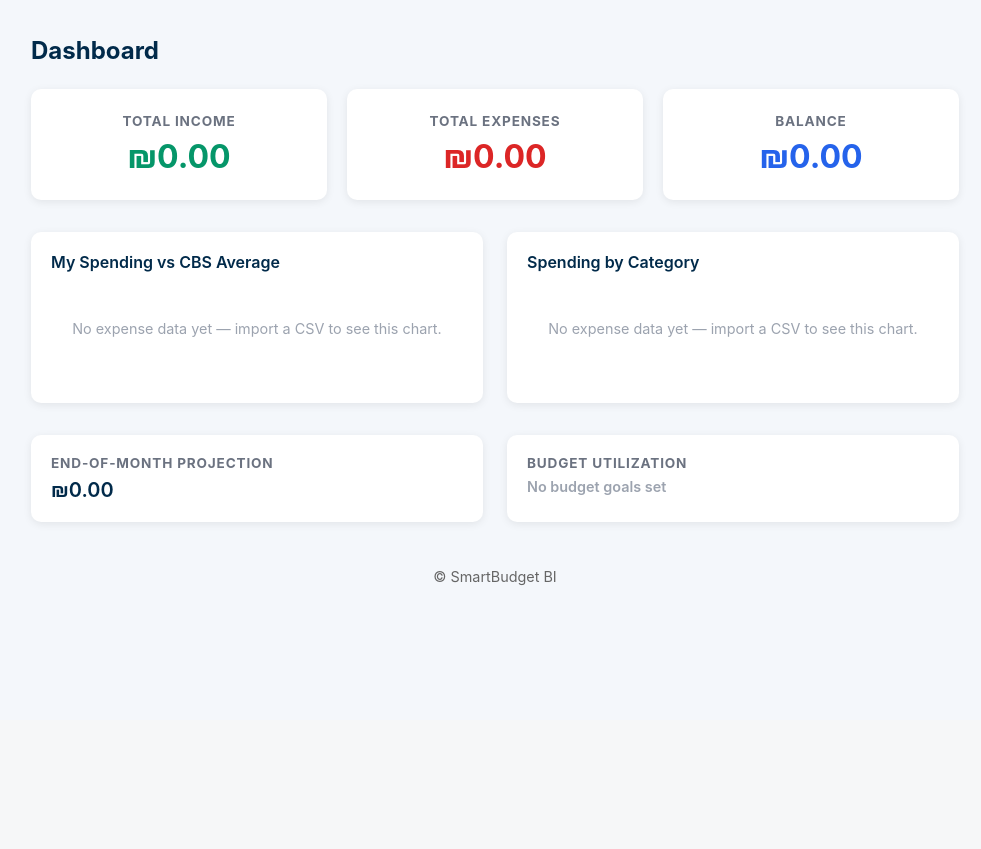
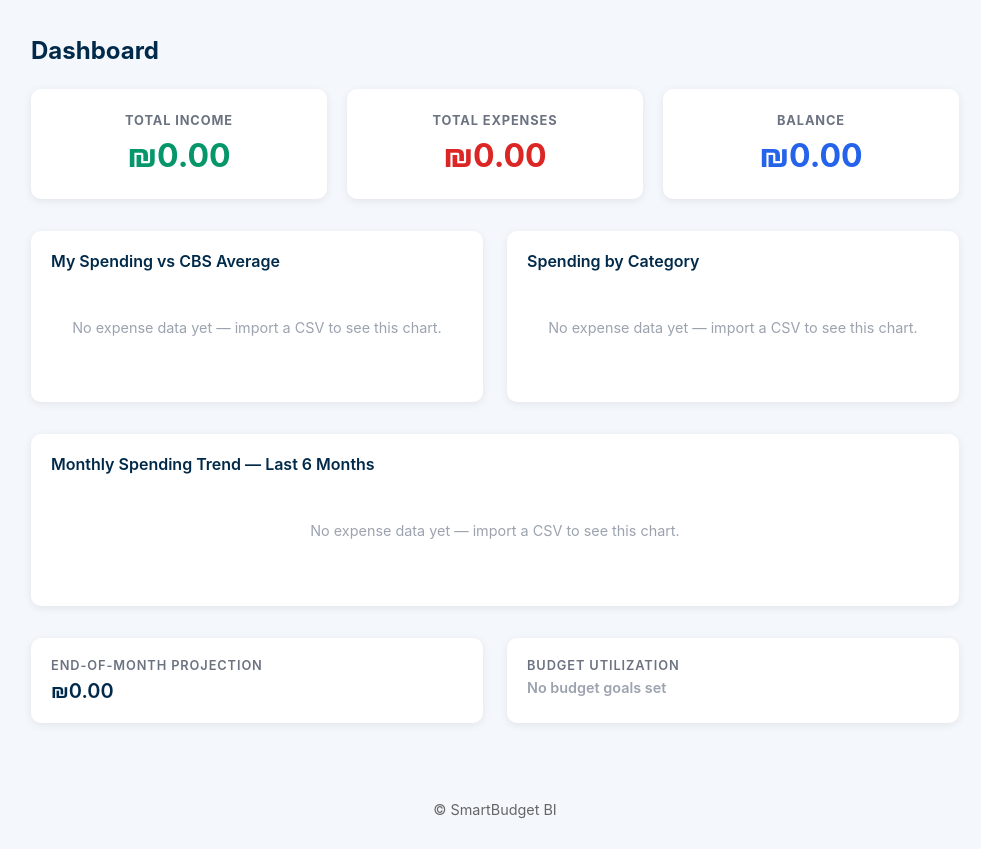
Before and after one commit to leenabuleil04-ctrl/smartbudget-bi, a Flask app: page /dashboard in a window 1280 px wide. Shown: the part 80-929 px from the top of the page, without its empty margins (145-1126 px from the left). Before the commit the page ends 666 px from the top, so only its background shows below. Run offline with Flask 3, Linux system fonts and the light colour scheme; the visitor is signed in with stand-in values (Sample User, id 1).

Commit message:
Add monthly trend, spending alerts, and category drill-down to dashboard
- analytics.py: compute_monthly_trend groups expenses by calendar month
  for the last 6 months; compute_spending_alerts flags any category
  whose spending rose >20% vs last month
- app.py: pass trend_labels/trend_values, alerts, and full transactions
  list to the dashboard template
- dashboard.html: teal line chart for monthly trend (full-width row),
  amber alert banners above the charts, clickable pie slices that open
  a filtered transaction table below with smooth scroll; navy/teal style
  kept throughout

Co-Authored-By: Claude Sonnet 4.6 <noreply@anthropic.com>

```diff
--- a/app.py
+++ b/app.py
@@ -5,7 +5,7 @@ from supabase_auth.errors import AuthApiError
 from models.supabase_client import get_supabase_client
 from services.csv_parser import parse_csv
 from services.categorizer import categorize_transactions, ALLOWED_CATEGORIES
-from services.analytics import compute_metrics, CATEGORY_ORDER
+from services.analytics import compute_metrics, compute_monthly_trend, compute_spending_alerts, CATEGORY_ORDER
 
 app = Flask(__name__)
 app.secret_key = config.FLASK_SECRET_KEY or os.urandom(24)
@@ -46,6 +46,12 @@ def dashboard():
     cat_labels = CATEGORY_ORDER
     cat_values = [metrics['by_category'].get(c, 0) for c in cat_labels]
 
+    # monthly trend (last 6 months)
+    trend_labels, trend_values = compute_monthly_trend(transactions)
+
+    # spending alerts vs last month
+    alerts = compute_spending_alerts(transactions)
+
     # CBS benchmark data per category (uses category + monthly_avg columns)
     cbs_by_category = {}
     try:
@@ -78,6 +84,10 @@ def dashboard():
         cat_values=cat_values,
         cbs_values=cbs_values,
         budget_utilization=budget_util,
+        trend_labels=trend_labels,
+        trend_values=trend_values,
+        alerts=alerts,
+        transactions=transactions,
     )
 
 
--- a/templates/dashboard.html
+++ b/templates/dashboard.html
@@ -2,94 +2,99 @@
 {% block content %}
 
 <style>
+  /* ── layout helpers ── */
   .summary-grid {
     display: grid;
     grid-template-columns: repeat(auto-fit, minmax(200px, 1fr));
     gap: 1.25rem;
     margin-bottom: 2rem;
   }
-  .summary-card {
-    background: #fff;
-    border-radius: 10px;
-    padding: 1.5rem 1.25rem;
-    box-shadow: 0 2px 8px rgba(0,0,0,0.08);
-    text-align: center;
-  }
-  .summary-card h3 {
-    font-size: 0.85rem;
-    text-transform: uppercase;
-    letter-spacing: .06em;
-    color: #6b7280;
-    margin: 0 0 .5rem;
-  }
-  .summary-card .amount {
-    font-size: 2rem;
-    font-weight: 700;
-    color: #012a4a;
-  }
-  .summary-card.income .amount  { color: #059669; }
-  .summary-card.expenses .amount { color: #dc2626; }
-  .summary-card.balance .amount  { color: #2563eb; }
-
   .charts-grid {
     display: grid;
     grid-template-columns: 1fr 1fr;
     gap: 1.5rem;
     margin-bottom: 2rem;
   }
-  @media (max-width: 700px) {
-    .charts-grid { grid-template-columns: 1fr; }
-  }
-  .chart-card {
-    background: #fff;
-    border-radius: 10px;
-    padding: 1.25rem;
-    box-shadow: 0 2px 8px rgba(0,0,0,0.08);
-  }
-  .chart-card h3 {
-    font-size: 1rem;
-    font-weight: 600;
-    color: #012a4a;
-    margin: 0 0 1rem;
-  }
   .info-grid {
     display: grid;
     grid-template-columns: 1fr 1fr;
     gap: 1.5rem;
+    margin-bottom: 2rem;
   }
   @media (max-width: 700px) {
-    .info-grid { grid-template-columns: 1fr; }
+    .charts-grid, .info-grid { grid-template-columns: 1fr; }
   }
-  .info-card {
+
+  /* ── cards ── */
+  .summary-card, .chart-card, .info-card, .alert-card, .drilldown-card {
     background: #fff;
     border-radius: 10px;
-    padding: 1.25rem;
     box-shadow: 0 2px 8px rgba(0,0,0,0.08);
   }
+  .summary-card { padding: 1.5rem 1.25rem; text-align: center; }
+  .chart-card   { padding: 1.25rem; }
+  .info-card    { padding: 1.25rem; }
+  .alert-card   { padding: 1.25rem 1.5rem; margin-bottom: 2rem; }
+  .drilldown-card { padding: 1.25rem; margin-bottom: 2rem; }
+
+  /* ── summary card amounts ── */
+  .summary-card h3 {
+    font-size: 0.8rem; text-transform: uppercase; letter-spacing: .07em;
+    color: #6b7280; margin: 0 0 .5rem;
+  }
+  .summary-card .amount { font-size: 2rem; font-weight: 700; color: #012a4a; }
+  .summary-card.income .amount   { color: #059669; }
+  .summary-card.expenses .amount { color: #dc2626; }
+  .summary-card.balance .amount  { color: #2563eb; }
+
+  /* ── chart card headings ── */
+  .chart-card h3, .info-card h3, .drilldown-card h3 {
+    font-size: 1rem; font-weight: 600; color: #012a4a; margin: 0 0 1rem;
+  }
   .info-card h3 {
-    font-size: 0.85rem;
-    text-transform: uppercase;
-    letter-spacing: .06em;
-    color: #6b7280;
-    margin: 0 0 .4rem;
+    font-size: 0.8rem; text-transform: uppercase; letter-spacing: .07em;
+    color: #6b7280; margin: 0 0 .4rem;
   }
-  .info-card p {
-    font-size: 1.25rem;
-    font-weight: 600;
-    color: #012a4a;
-    margin: 0;
+  .info-card p { font-size: 1.25rem; font-weight: 600; color: #012a4a; margin: 0; }
+
+  /* ── alerts ── */
+  .alert-card h3 { font-size: 1rem; font-weight: 600; color: #012a4a; margin: 0 0 .75rem; }
+  .alert-item {
+    display: flex; align-items: flex-start; gap: .5rem;
+    padding: .5rem .75rem; margin-bottom: .5rem;
+    background: #fff7ed; border-left: 3px solid #f59e0b;
+    border-radius: 6px; color: #92400e; font-size: .9rem;
   }
-  .no-data {
-    color: #9ca3af;
-    font-size: 0.9rem;
-    text-align: center;
-    padding: 2rem 0;
+  .alert-item:last-child { margin-bottom: 0; }
+
+  /* ── drill-down table ── */
+  #drilldown { display: none; }
+  #drilldown.visible { display: block; }
+  .dd-table { width: 100%; border-collapse: collapse; font-size: .9rem; }
+  .dd-table th {
+    text-align: left; padding: .5rem .75rem;
+    background: #012a4a; color: #fff; font-weight: 600;
   }
+  .dd-table td { padding: .45rem .75rem; border-bottom: 1px solid #f3f4f6; color: #374151; }
+  .dd-table tr:last-child td { border-bottom: none; }
+  .dd-table tr:hover td { background: #f0fdfc; }
+  .dd-close {
+    float: right; cursor: pointer; font-size: .8rem;
+    color: #6b7280; text-decoration: underline; margin-top: .2rem;
+  }
+  .dd-close:hover { color: #012a4a; }
+
+  /* ── pie clickable hint ── */
+  #pieChart { cursor: pointer; }
+  .pie-hint { font-size: .75rem; color: #9ca3af; margin: .4rem 0 0; text-align: center; }
+
+  .no-data { color: #9ca3af; font-size: .9rem; text-align: center; padding: 2rem 0; }
+  .section-title { font-size: 1rem; font-weight: 600; color: #012a4a; margin: 0 0 1rem; }
 </style>
 
 <h2 style="margin-bottom:1.5rem;color:#012a4a;">Dashboard</h2>
 
-<!-- Summary Cards -->
+<!-- ── Summary Cards ── -->
 <div class="summary-grid">
   <div class="summary-card income">
     <h3>Total Income</h3>
@@ -105,7 +110,17 @@
   </div>
 </div>
 
-<!-- Charts -->
+<!-- ── Spending Alerts ── -->
+{% if alerts %}
+<div class="alert-card">
+  <h3>Spending Alerts</h3>
+  {% for msg in alerts %}
+    <div class="alert-item"><span>⚠️</span><span>{{ msg }}</span></div>
+  {% endfor %}
+</div>
+{% endif %}
+
+<!-- ── Row 1: CBS bar + Pie (clickable) ── -->
 <div class="charts-grid">
   <div class="chart-card">
     <h3>My Spending vs CBS Average</h3>
@@ -119,13 +134,35 @@
     <h3>Spending by Category</h3>
     {% if metrics.total_expenses > 0 %}
       <canvas id="pieChart"></canvas>
+      <p class="pie-hint">Click a slice to see transactions</p>
     {% else %}
       <p class="no-data">No expense data yet — import a CSV to see this chart.</p>
     {% endif %}
   </div>
 </div>
 
-<!-- Projection + Budget -->
+<!-- ── Category Drill-Down Table ── -->
+<div id="drilldown" class="drilldown-card">
+  <h3 id="ddTitle">Transactions</h3>
+  <span class="dd-close" onclick="closeDrilldown()">Close ✕</span>
+  <table class="dd-table">
+    <thead><tr><th>Date</th><th>Description</th><th>Amount</th></tr></thead>
+    <tbody id="ddBody"></tbody>
+  </table>
+</div>
+
+<!-- ── Row 2: Monthly Trend (full width) ── -->
+<div class="chart-card" style="margin-bottom:2rem;">
+  <h3>Monthly Spending Trend — Last 6 Months</h3>
+  {% set has_trend = trend_values | select('gt', 0) | list | length > 0 %}
+  {% if has_trend %}
+    <canvas id="trendChart" height="80"></canvas>
+  {% else %}
+    <p class="no-data">No expense data yet — import a CSV to see this chart.</p>
+  {% endif %}
+</div>
+
+<!-- ── Projection + Budget ── -->
 <div class="info-grid">
   <div class="info-card">
     <h3>End-of-Month Projection</h3>
@@ -143,16 +180,20 @@
 
 <script src="https://cdn.jsdelivr.net/npm/chart.js"></script>
 <script>
-  const CAT_LABELS = {{ cat_labels | tojson }};
-  const MY_VALUES = {{ cat_values | tojson }};
-  const CBS_VALUES = {{ cbs_values | tojson }};
+  /* ── data from server ── */
+  const CAT_LABELS   = {{ cat_labels   | tojson }};
+  const MY_VALUES    = {{ cat_values   | tojson }};
+  const CBS_VALUES   = {{ cbs_values   | tojson }};
+  const TREND_LABELS = {{ trend_labels | tojson }};
+  const TREND_VALUES = {{ trend_values | tojson }};
+  const ALL_TX       = {{ transactions | tojson }};
 
   const COLORS = [
     '#0fb5a3','#012a4a','#f59e0b','#6366f1',
     '#10b981','#ef4444','#8b5cf6','#f97316'
   ];
 
-  // Bar chart: my spending vs CBS average
+  /* ── 1. Bar: My Spending vs CBS ── */
   const cmpEl = document.getElementById('cmpChart');
   if (cmpEl) {
     new Chart(cmpEl.getContext('2d'), {
@@ -160,49 +201,30 @@
       data: {
         labels: CAT_LABELS,
         datasets: [
-          {
-            label: 'My Spending',
-            data: MY_VALUES,
-            backgroundColor: '#0fb5a3',
-            borderRadius: 4,
-          },
-          {
-            label: 'CBS Average',
-            data: CBS_VALUES,
-            backgroundColor: '#012a4a',
-            borderRadius: 4,
-          },
+          { label: 'My Spending', data: MY_VALUES,  backgroundColor: '#0fb5a3', borderRadius: 4 },
+          { label: 'CBS Average', data: CBS_VALUES, backgroundColor: '#012a4a', borderRadius: 4 },
         ],
       },
       options: {
         responsive: true,
         plugins: { legend: { position: 'top' } },
-        scales: {
-          y: {
-            beginAtZero: true,
-            ticks: { callback: v => '₪' + v },
-          },
-        },
+        scales: { y: { beginAtZero: true, ticks: { callback: v => '₪' + v } } },
       },
     });
   }
 
-  // Pie chart: spending by category (exclude zero values)
+  /* ── 2. Pie: clickable category ── */
   const pieEl = document.getElementById('pieChart');
   if (pieEl) {
     const pieLabels = CAT_LABELS.filter((_, i) => MY_VALUES[i] > 0);
     const pieData   = MY_VALUES.filter(v => v > 0);
-    const pieColors = COLORS.slice(0, pieLabels.length);
+    const pieColors = pieLabels.map((_, i) => COLORS[i % COLORS.length]);
 
-    new Chart(pieEl.getContext('2d'), {
+    const pieChart = new Chart(pieEl.getContext('2d'), {
       type: 'pie',
       data: {
         labels: pieLabels,
-        datasets: [{
-          data: pieData,
-          backgroundColor: pieColors,
-          borderWidth: 1,
-        }],
+        datasets: [{ data: pieData, backgroundColor: pieColors, borderWidth: 1 }],
       },
       options: {
         responsive: true,
@@ -213,14 +235,78 @@
               label: ctx => {
                 const val = ctx.parsed;
                 const total = ctx.dataset.data.reduce((a, b) => a + b, 0);
-                const pct = ((val / total) * 100).toFixed(1);
-                return ` ₪${val.toFixed(2)} (${pct}%)`;
+                return ` ₪${val.toFixed(2)} (${((val/total)*100).toFixed(1)}%)`;
               }
             }
           }
         },
+        onClick: (evt) => {
+          const pts = pieChart.getElementsAtEventForMode(evt, 'nearest', { intersect: true }, false);
+          if (pts.length) showDrilldown(pieLabels[pts[0].index]);
+        },
       },
     });
+  }
+
+  /* ── 3. Line: Monthly Trend ── */
+  const trendEl = document.getElementById('trendChart');
+  if (trendEl) {
+    new Chart(trendEl.getContext('2d'), {
+      type: 'line',
+      data: {
+        labels: TREND_LABELS,
+        datasets: [{
+          label: 'Total Spending',
+          data: TREND_VALUES,
+          borderColor: '#0fb5a3',
+          backgroundColor: 'rgba(15,181,163,0.12)',
+          borderWidth: 2,
+          pointBackgroundColor: '#012a4a',
+          pointRadius: 4,
+          fill: true,
+          tension: 0.3,
+        }],
+      },
+      options: {
+        responsive: true,
+        plugins: { legend: { display: false } },
+        scales: {
+          y: { beginAtZero: true, ticks: { callback: v => '₪' + v } },
+        },
+      },
+    });
+  }
+
+  /* ── Drill-down helpers ── */
+  function showDrilldown(category) {
+    const rows = ALL_TX.filter(t => {
+      const amt = parseFloat(t.amount) || 0;
+      return t.category === category && amt < 0;
+    });
+
+    document.getElementById('ddTitle').textContent = category + ' — Transactions';
+
+    const tbody = document.getElementById('ddBody');
+    if (rows.length === 0) {
+      tbody.innerHTML = '<tr><td colspan="3" style="color:#9ca3af;text-align:center;padding:1rem;">No transactions found.</td></tr>';
+    } else {
+      tbody.innerHTML = rows
+        .sort((a, b) => b.date.localeCompare(a.date))
+        .map(t => {
+          const amt = Math.abs(parseFloat(t.amount)).toFixed(2);
+          const desc = t.description || '—';
+          return `<tr><td>${t.date}</td><td>${desc}</td><td>₪${amt}</td></tr>`;
+        })
+        .join('');
+    }
+
+    const box = document.getElementById('drilldown');
+    box.classList.add('visible');
+    box.scrollIntoView({ behavior: 'smooth', block: 'nearest' });
+  }
+
+  function closeDrilldown() {
+    document.getElementById('drilldown').classList.remove('visible');
   }
 </script>
 
```
Also changed, not shown: services/analytics.py (+68 -0 lines).
